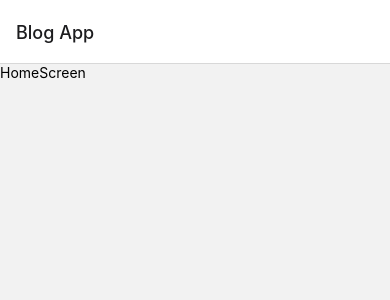
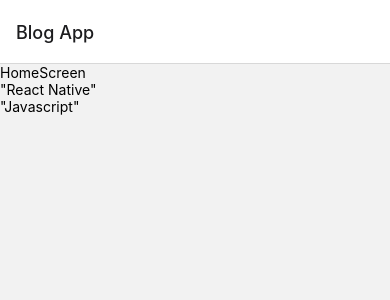
Before and after one commit to leventozz/blog-app, a React Native app: screen /Index in a window 390 px wide. Shown: the top 300 px of the page. Built offline with nearby package versions, Linux system fonts and the light colour scheme.

Commit message:
added context

```diff
--- a/App.js
+++ b/App.js
@@ -4,17 +4,20 @@
 import { createNativeStackNavigator } from '@react-navigation/native-stack';
 import IndexScreen from './screens/IndexScreen';
 import CreateScreen from './screens/CreateScreen';
+import { BlogProvider } from './context/BlogContext';
 
 const Stack = createNativeStackNavigator();
 
 export default function App() {
 
   return (
-    <NavigationContainer>
-      <Stack.Navigator screenOptions={{headerTitle:'Blog App'}}>
-        <Stack.Screen name="Index" component={IndexScreen} />
-        <Stack.Screen name="Create" component={CreateScreen} />
-      </Stack.Navigator>
-    </NavigationContainer>
+    <BlogProvider>
+      <NavigationContainer>
+        <Stack.Navigator screenOptions={{ headerTitle: 'Blog App' }}>
+          <Stack.Screen name="Index" component={IndexScreen} />
+          <Stack.Screen name="Create" component={CreateScreen} />
+        </Stack.Navigator>
+      </NavigationContainer>
+    </BlogProvider>
   );
 }
--- /dev/null
+++ b/context/BlogContext.js
@@ -0,0 +1,13 @@
+import React from "react";
+
+
+const BlogContext = React.createContext();
+
+export const BlogProvider = ({children}) => {
+
+    const blogPosts =[{title:'React Native'},{title:'Javascript'}];
+
+    return <BlogContext.Provider value={blogPosts}>{children}</BlogContext.Provider>
+};
+
+export default BlogContext;
--- a/screens/IndexScreen.js
+++ b/screens/IndexScreen.js
@@ -1,10 +1,21 @@
-import { StyleSheet, Text, View } from 'react-native'
-import React from 'react'
+import { FlatList, StyleSheet, Text, View } from 'react-native'
+import React, { useContext } from 'react'
+import BlogContext from '../context/BlogContext'
 
 export default function IndexScreen() {
+  const blogPosts = useContext(BlogContext);
   return (
     <View>
-      <Text>HomeScreen</Text>
+      <Text>HomeScreen </Text>
+      <FlatList
+        data={blogPosts}
+        keyExtractor={blogPost => blogPost.title}
+        renderItem={({item}) => {
+          return <Text>
+            "{item.title}"
+          </Text>
+        }}
+      />
     </View>
   )
 }
```
